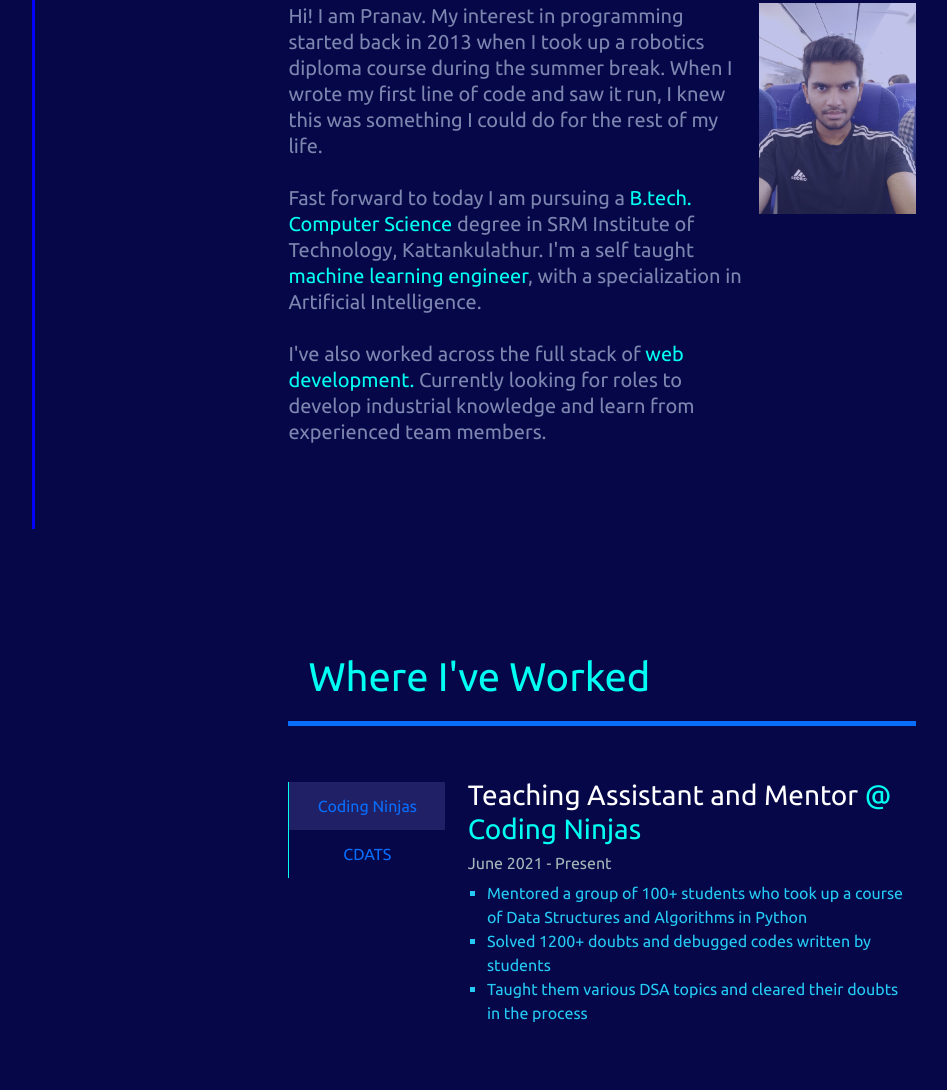
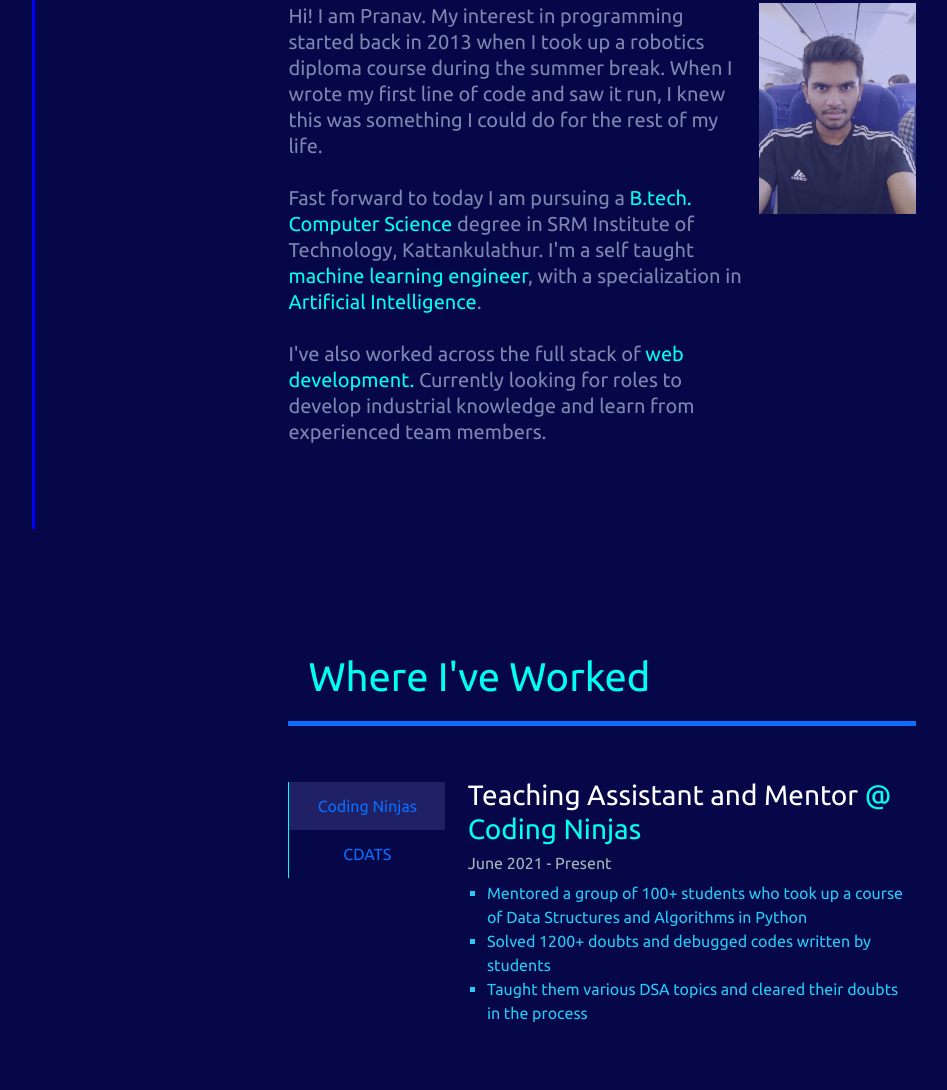
Before and after one commit to pranav-ml/pranav-ml.github.io, a plain HTML site: page index.html in a window 1280 px wide. Shown: the part 971-2061 px from the top of the page, without its empty margins (38-985 px from the left). Drawn offline with nearby package versions, Linux system fonts and the light colour scheme.

Commit message:
profile updates

```diff
--- a/index.html
+++ b/index.html
@@ -97,7 +97,7 @@
                 <div class="about-me-content">
                     <p class="about-me reveal">
                         Hi! I am Pranav. My interest in programming started back in 2013 when I took up a robotics diploma course during the summer break. When I wrote my first line of code and saw it run, I knew this was something I could do for the rest of my life. <br><br> Fast forward to today
-                        I am pursuing a <span class="emphasize">B.tech. Computer Science</span> degree in SRM Institute of Technology, Kattankulathur. I'm a self taught <span class="emphasize">machine learning engineer</span>, with a specialization in Artificial Intelligence. <br><br> I've also worked across the full stack of <span class="emphasize">web development.</span> Currently looking for roles to develop industrial knowledge and learn from experienced team members.
+                        I am pursuing a <span class="emphasize">B.tech. Computer Science</span> degree in SRM Institute of Technology, Kattankulathur. I'm a self taught <span class="emphasize">machine learning engineer</span>, with a specialization in <span class="emphasize">Artificial Intelligence</span>. <br><br> I've also worked across the full stack of <span class="emphasize">web development.</span> Currently looking for roles to develop industrial knowledge and learn from experienced team members.
                     </p>
                     <picture class="blue-filter reveal reveal-center">
                         <source media="(min-width:841px)" srcset="images/me.jpeg">
```
